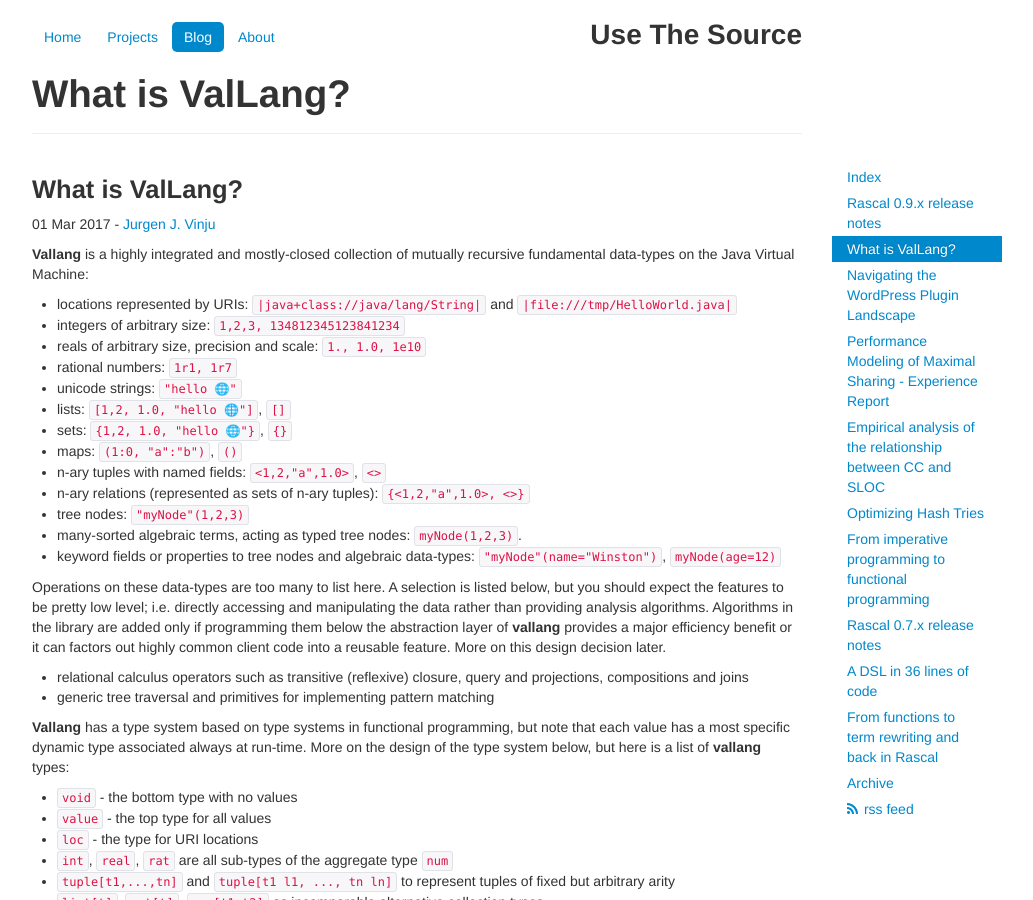
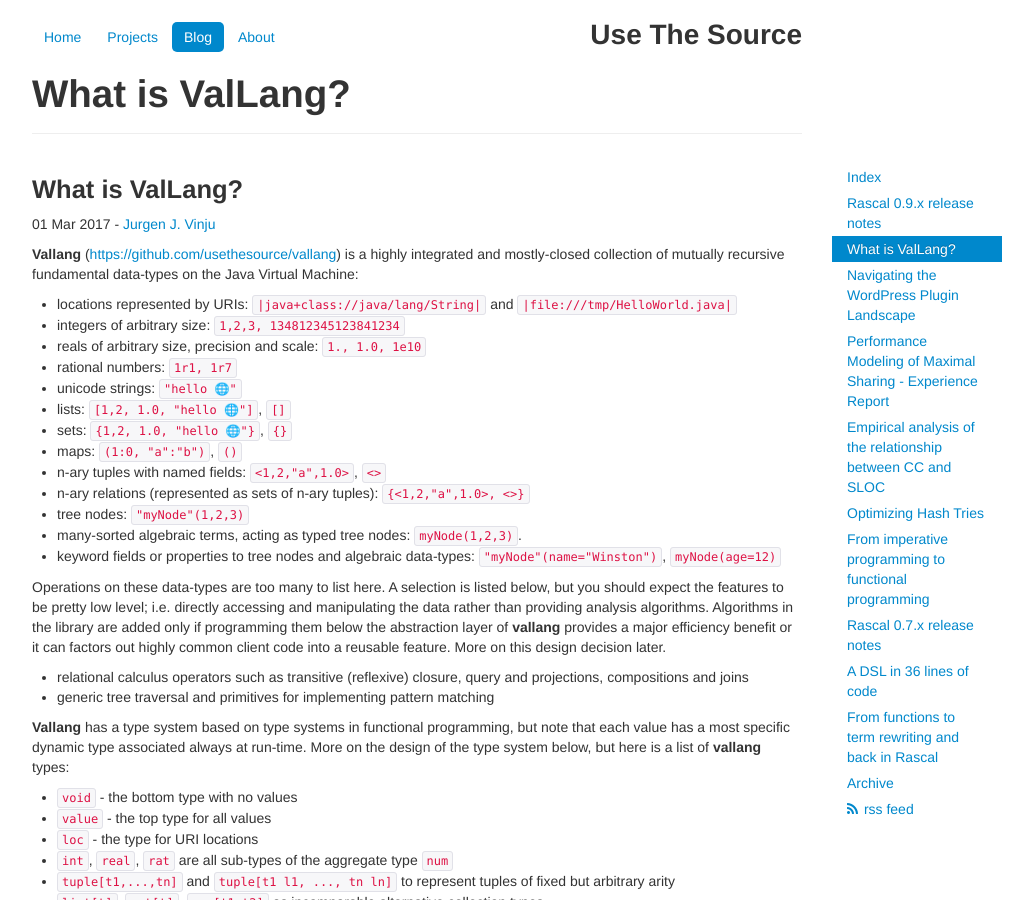
Before and after one commit to usethesource/usethesource.github.io, a Jekyll site: the page built from _posts/2017-03-01-what-is-vallang.md, in a window 1280 px wide and 900 px high. Shown: the whole window, without its empty margins (223-1256 px from the left). Built offline with Jekyll 4.4.1, drawn with Linux system fonts in a browser that asks for light colours; some of the changed lines change nothing that is shown.

Commit message:
added link

```diff
--- a/_posts/2017-03-01-what-is-vallang.md
+++ b/_posts/2017-03-01-what-is-vallang.md
@@ -6,7 +6,7 @@
 layout: post
 ---
 
-**Vallang** is a highly integrated and mostly-closed collection of mutually recursive fundamental data-types on the Java Virtual Machine:
+**Vallang** (<https://github.com/usethesource/vallang>) is a highly integrated and mostly-closed collection of mutually recursive fundamental data-types on the Java Virtual Machine:
 
 * locations represented by URIs: `|java+class://java/lang/String|` and `|file:///tmp/HelloWorld.java|`
 * integers of arbitrary size: `1,2,3, 134812345123841234`
```
